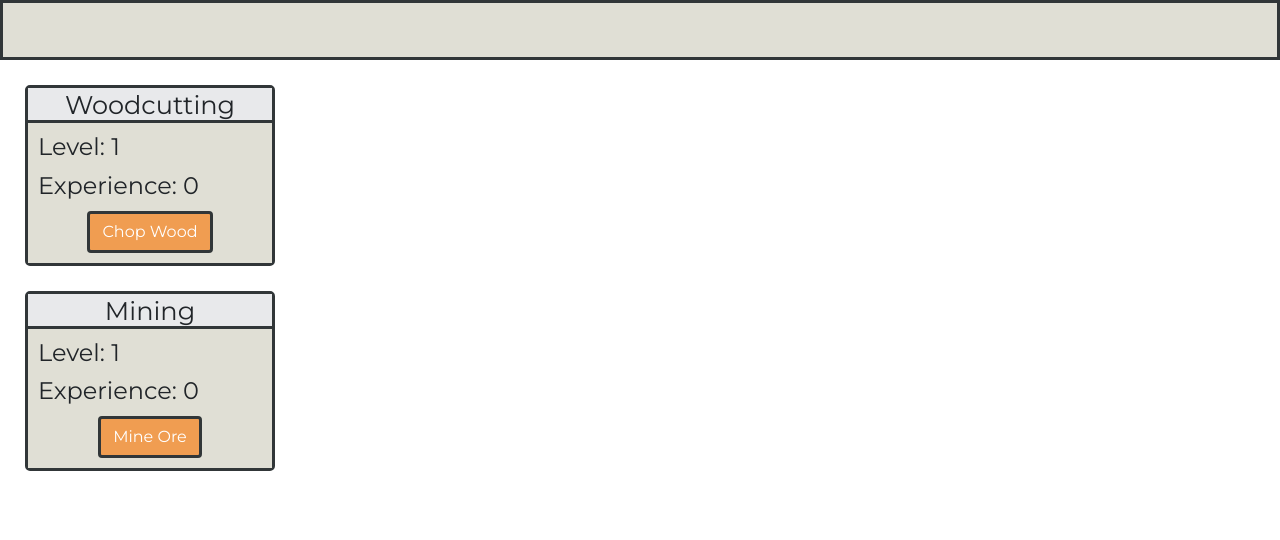
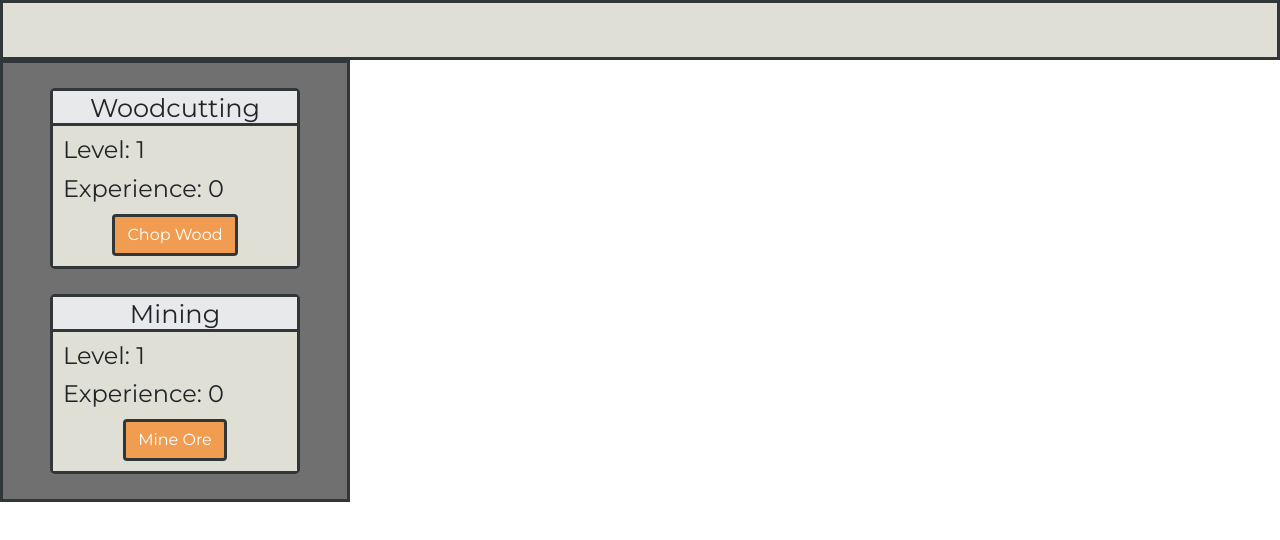
Before and after one commit to theRJMurray/skilling, a React (Create React App) app: page / in a window 1280 px wide. Shown: the top 540 px of the page. Built offline with nearby package versions, Linux system fonts and the light colour scheme.

Commit message:
fixed css

```diff
--- a/src/App.js
+++ b/src/App.js
@@ -11,7 +11,6 @@ const App = () => {
 	}
 	const [wood, setWood] = useState(0)
 	const [woodcutting, setWoodcutting] = useState(baseStats)
-
 	const [mining, setMining] = useState(baseStats)
 
 	const levelMarks = [4, 12, 24, 48, 75, 125, 175, 225, 300, 375, 500]
@@ -39,7 +38,7 @@ const App = () => {
 			<div className="titanPanel">
 				{wood > 0 ? <Inventory wood={wood} /> : null}
 			</div>
-			<div>
+			<div className="collect">
 				<Skill takeAction={chopWood} skill={woodcutting} skillName={"Woodcutting"} skillAction={"Chop Wood"} />
 				<Skill takeAction={mineOre} skill={mining} skillName={"Mining"} skillAction={"Mine Ore"} />
 			</div>
--- a/src/components/Skill.jsx
+++ b/src/components/Skill.jsx
@@ -5,24 +5,18 @@ const Skill = props => {
 	const [exp, setExp] = useState(0);
 	const [level, setLevel] = useState(1);
 	const [visible, setVisible] = useState(false);
-	const [myClass, setMyClass] = useState('statsBox')
 
 	const clickShow = () => {
-		visible ? setVisible(false) : setVisible(true)
-	}
-
-	const classChange = () => {
-		visible ? setMyClass('statsBox-after') : setMyClass('stats-Box')
 		visible ? setVisible(false) : setVisible(true)
 	}
 
 	return (
 		<div className="skillContainer">
 			<div className="skillTitleBox">
-				<h1 className="skillTitle" onClick={classChange}> {props.skillName} </h1>
+				<h1 className="skillTitle" onClick={clickShow}> {props.skillName} </h1>
 			</div>
 			<>
-				<div className={myClass}>
+				<div className="statsBox">
 					<h2 className="levelInfo">Level: {props.skill.level} </h2>
 					<h3 className="expInfo">Experience: {props.skill.exp} </h3>
 					<div className="buttonContainer">
--- a/src/css/App.css
+++ b/src/css/App.css
@@ -7,3 +7,9 @@
     margin: 0;
     font-family: 'Montserrat', sans-serif;
 }
+
+.collect {
+    width: 350px;
+    background: #707070;
+    border: 3px solid #313638;
+}
--- a/src/css/Skill.css
+++ b/src/css/Skill.css
@@ -2,7 +2,7 @@
     border: 3px solid #313638;
     width: 250px;
     padding: 0;
-    margin: 25px;
+    margin: 25px auto;
     border-radius: 5px;
     font-family: 'Montserrat', sans-serif;
 }
@@ -24,13 +24,6 @@
 /* Stats */
 .statsBox {
     background: #E0DFD5;
-    transition: display 2s ease;
-}
-
-.statsBox-after {
-    background: #E0DFD5;
-    opacity: 0;
-    display: none;
 }
 
 .levelInfo {
```
